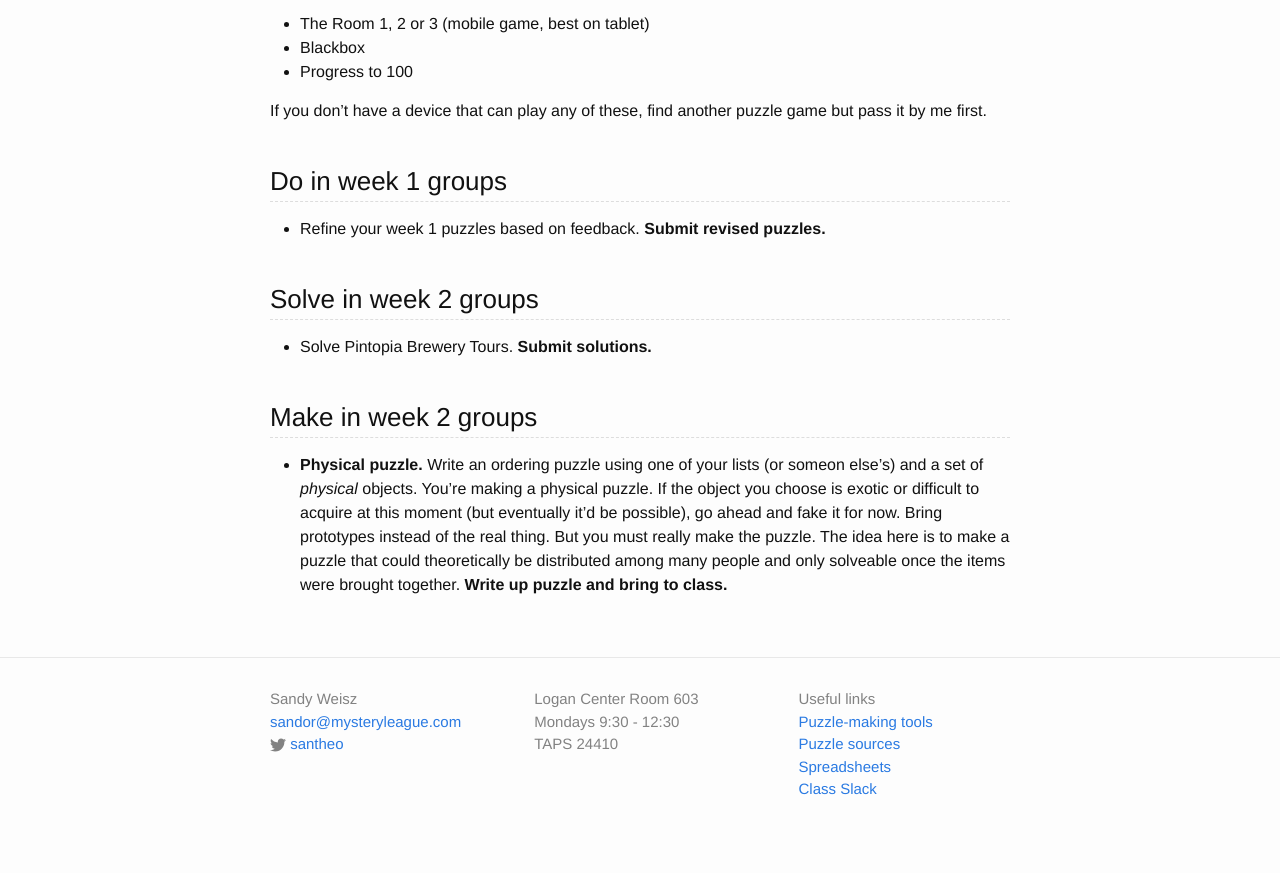
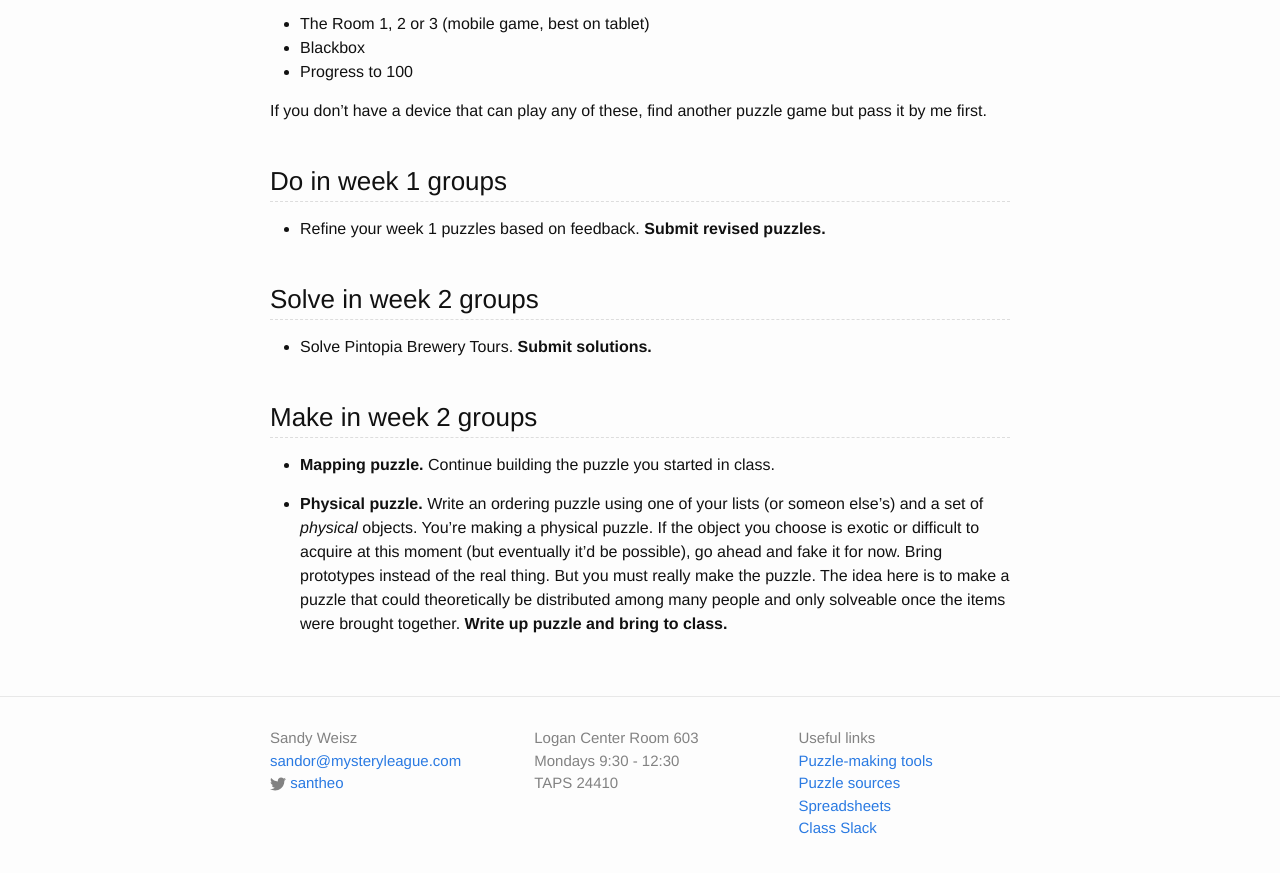
Before and after one commit to transmedia-puzzles/transmedia-puzzles.github.io, a Jekyll site: the page built from _posts/2017-04-02-2.md, in a window 1280 px wide and 900 px high, scrolled down 994 px. Shown: the top 873 px of the window. Built offline with Jekyll 4.4.1, drawn with Linux system fonts in a browser that asks for light colours.

Commit message:
Homework update

```diff
--- a/_posts/2017-04-02-2.md
+++ b/_posts/2017-04-02-2.md
@@ -48,4 +48,6 @@ If you don't have a device that can play any of these, find another puzzle game
 
 ### Make in week 2 groups
 
+* **Mapping puzzle.** Continue building the puzzle you started in class.
+
 * **Physical puzzle.** Write an ordering puzzle using one of your lists (or someon else's) and a set of _physical_ objects. You're making a physical puzzle. If the object you choose is exotic or difficult to acquire at this moment (but eventually it'd be possible), go ahead and fake it for now. Bring prototypes instead of the real thing. But you must really make the puzzle. The idea here is to make a puzzle that could theoretically be distributed among many people and only solveable once the items were brought together. **Write up puzzle and bring to class.**
```
